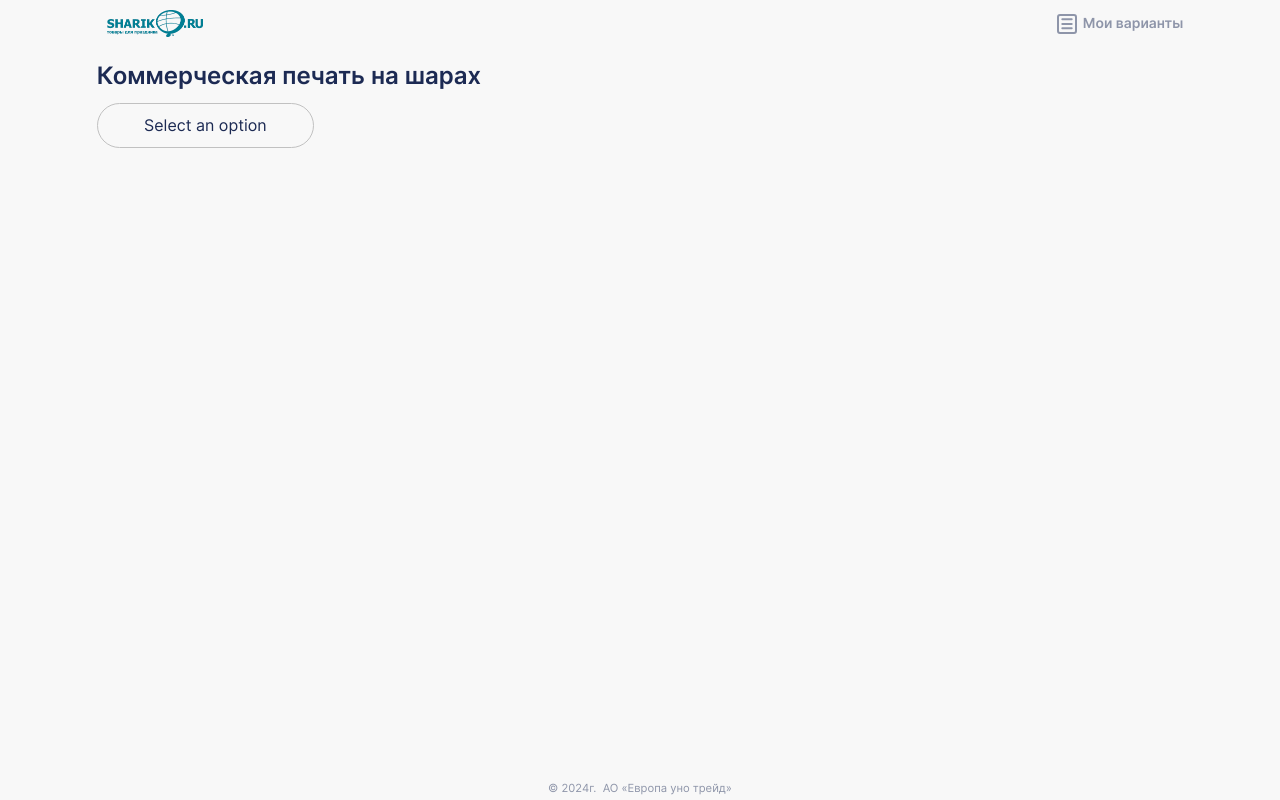
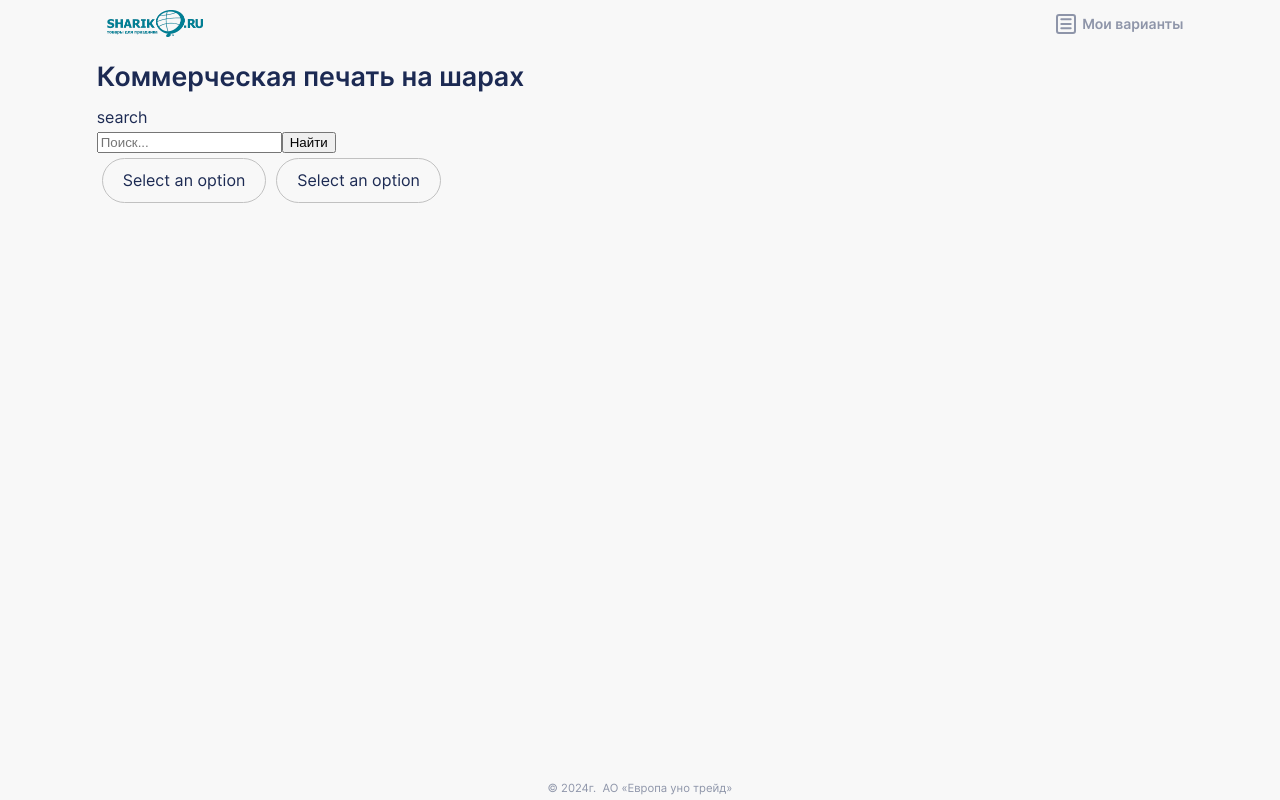
Before and after one commit to WadimSh/print-sharik, a React (Create React App) app: page / in a window 1280 px wide. Built offline with nearby package versions, Linux system fonts and the light colour scheme.

Commit message:
fix: 29.02

```diff
--- a/src/App.jsx
+++ b/src/App.jsx
@@ -44,7 +44,26 @@ const App = () => {
       <Header />
       <Main>
         <h1 className='text_type_main-large'>Коммерческая печать на шарах</h1>
-        <Dropdown />
+        <form className="search-form" >
+      <div className="material-icons">search</div>
+      <input
+
+
+        className="search-form__input"
+        type="text"
+        placeholder="Поиск..."
+        minLength="2"
+        maxLength="200"
+        autoComplete="off"
+        required
+      />
+      <button className="btn-small" type="button" >Найти</button>
+    </form>
+        <div style={{ display: "flex" }}>
+          <Dropdown />
+          <Dropdown />
+        </div>
+
       </Main>
       <Footer />
     </>
--- a/src/assets/styles/common.css
+++ b/src/assets/styles/common.css
@@ -12,7 +12,7 @@
   --color-text-support: #8e95a9;
 
   /* typography vars */
-  --baseTextSize: 0.87rem;
+  --baseTextSize: 0.875rem;
   --textSizeIncrement: 1.24;
   --text-xs: calc(var(--baseTextSize) / var(--textSizeIncrement));
   --text-s: var(--baseTextSize);
@@ -26,19 +26,7 @@
 
   --animation-transition: all .3s ease;
 
-  /* spacing vars */
-  --unit: 0.5rem;
-  --spaceIncrement: 1.2;
-  --space-s: var(--unit);
-  --space-m: calc(var(--space-s) * var(--spaceIncrement));
-  --space-l: calc(var(--space-m) * var(--spaceIncrement));
-  --space-xl: calc(var(--space-l) * var(--spaceIncrement));
-  --space-2xl: calc(var(--space-xl) * var(--spaceIncrement));
-  --space-3xl: calc(var(--space-2xl) * var(--spaceIncrement));
-  --space-4xl: calc(var(--space-3xl) * var(--spaceIncrement));
-  --textFrameRatio: 2.5;
-  --textFrameY: 0.6em;
-  --textFrameX: calc(var(--textFrameY) * var(--textFrameRatio));
+
 }
 
 @-moz-document url-prefix() {
@@ -110,6 +98,7 @@ body::-webkit-scrollbar-thumb {
 .flex_column {
   display: flex;
   flex-direction: column;
+  align-items: flex-start;
   box-sizing: border-box;
 }
 
--- a/src/assets/styles/typography.css
+++ b/src/assets/styles/typography.css
@@ -17,13 +17,13 @@
 .text_type_main-large {
 	font-family: "Inter", sans-serif;
   font-weight: 600;
-	font-size: clamp(0.875rem, 0.3043rem + 3.4783vw, 1.5rem);
+	font-size: clamp(var(--text-l), 0.3043rem + 3.4783vw, var(--text-xl));
 }
 
 .text_type_main-medium {
 	font-family: "Inter", sans-serif;
 	font-weight: 500;
-	font-size: var(--text-m);
+	font-size: clamp(var(--text-m), 0.3043rem + 3.4783vw, var(--text-l));
 }
 
 .text_type_main-small {
--- a/src/ui/dropdown/dropdown.jsx
+++ b/src/ui/dropdown/dropdown.jsx
@@ -26,7 +26,7 @@ const Dropdown = () => {
         {selectedOption ? (
           <span className="selected-value">{selectedOption}</span>
         ) : (
-          <span className="placeholder" onClick={handleToggleDropdown}>
+          <span onClick={handleToggleDropdown}>
             Select an option
           </span>
         )}
--- a/src/ui/dropdown/styles.css
+++ b/src/ui/dropdown/styles.css
@@ -2,7 +2,7 @@
   display: flex;
   flex-direction: column;
   position: relative;
-  width: 20%;
+  margin: 5px;
 }
 
 .selected-option {
@@ -33,9 +33,11 @@
   right: 0;
   display: flex;
   flex-direction: column;
+  z-index: 10;
+  border-radius: 20px;
   border: 1px solid #c1c1c1;
   background-color: #f8f8f8;
-
+  overflow: hidden;
 }
 
 .button {
```
Also changed, not shown: src/ui/button/button.css (deleted, +0 -75 lines), src/ui/toggle-buttons/toggle-buttons.jsx (added, +38 -0 lines).
